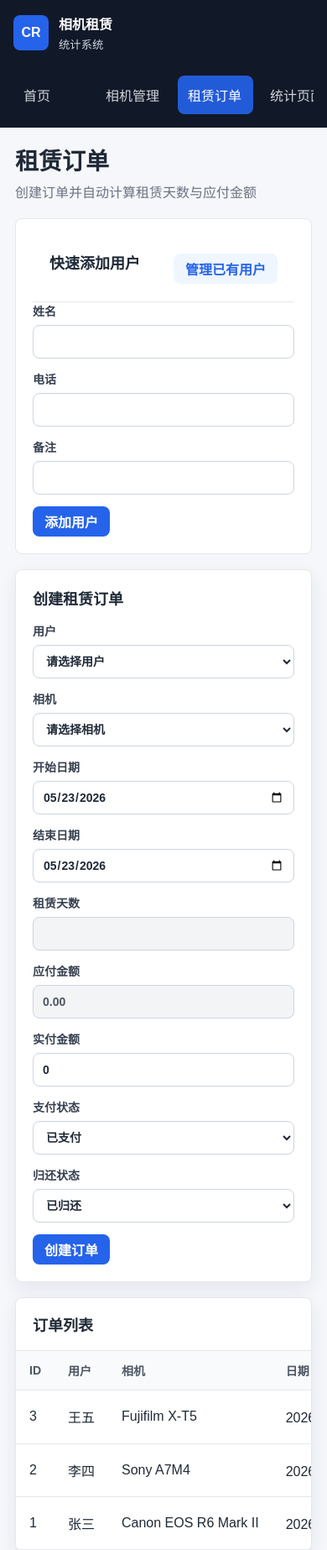
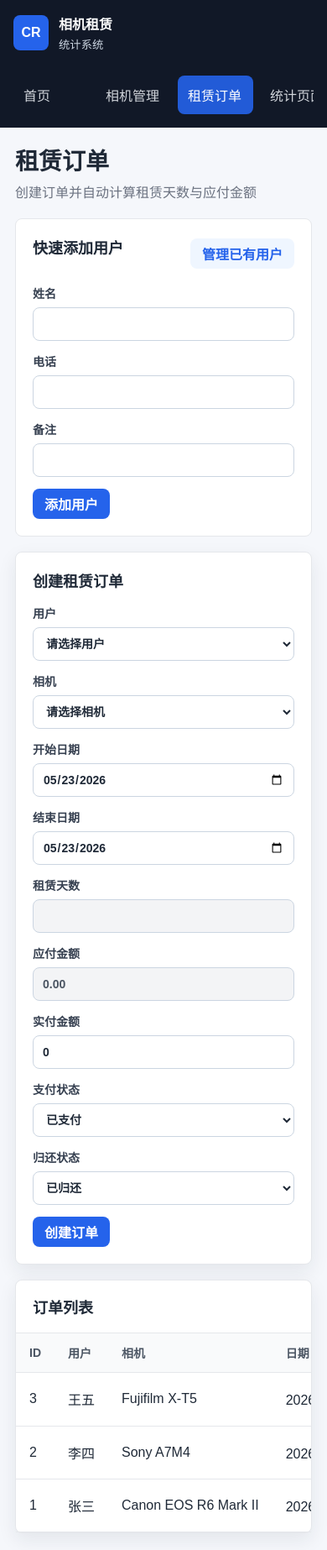
Before and after one commit to yua1008611/camera-rental-system, a Flask app: page /rentals in a window 390 px wide. Shown: the top 1846 px of the page at 84% size. Run offline with Flask 3, Linux system fonts and the light colour scheme; data comes from the database, SQL or seed files in the repository.

Commit message:
Update style.css

```diff
--- a/static/style.css
+++ b/static/style.css
@@ -183,6 +183,15 @@ h2 {
     box-shadow: none;
 }
 
+.form-panel.compact .panel-title {
+    padding: 0 0 16px;
+    border-bottom: 0;
+}
+
+.inline-title {
+    margin-bottom: 0;
+}
+
 .form-grid {
     display: grid;
     grid-template-columns: repeat(4, minmax(160px, 1fr));
@@ -192,6 +201,10 @@ h2 {
 
 .rental-form {
     grid-template-columns: repeat(3, minmax(180px, 1fr));
+}
+
+.quick-user-form {
+    grid-template-columns: 1.1fr 1fr 1.4fr auto;
 }
 
 label {
@@ -378,7 +391,7 @@ tbody tr:hover {
     }
 
     nav {
-        grid-template-columns: repeat(5, minmax(90px, 1fr));
+        grid-template-columns: repeat(4, minmax(90px, 1fr));
         overflow-x: auto;
     }
 
@@ -390,6 +403,7 @@ tbody tr:hover {
     .summary-grid.two,
     .form-grid,
     .rental-form,
+    .quick-user-form,
     .split {
         grid-template-columns: 1fr;
     }
```
